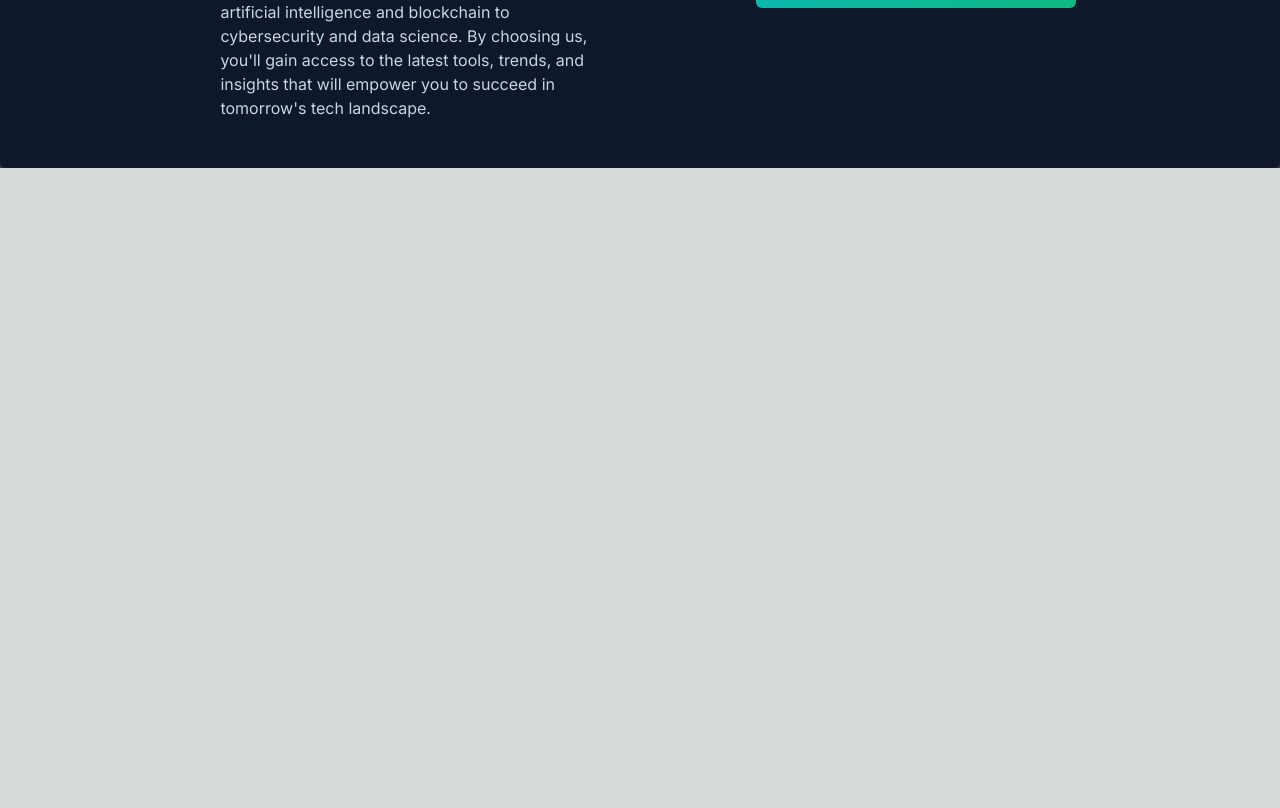
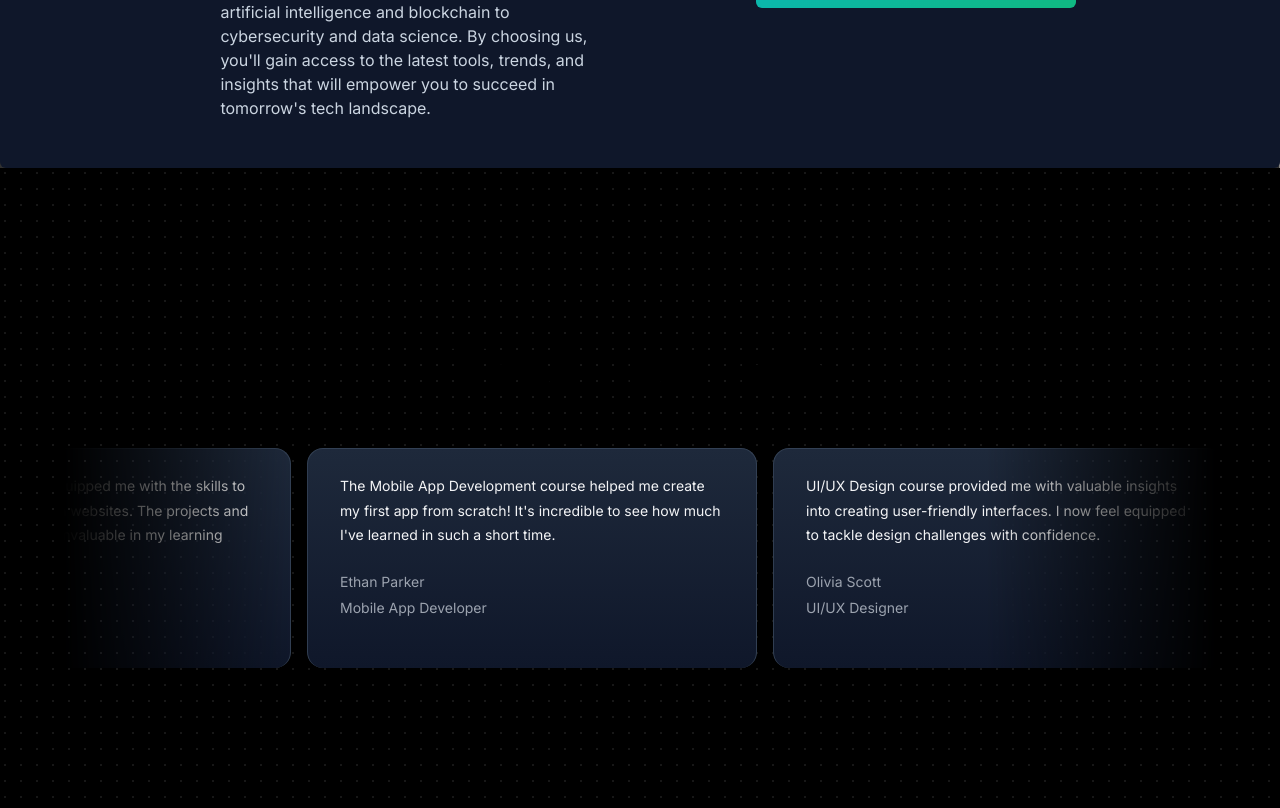
Before and after one commit to PJPhukan/Explore-Technology, a Next.js app: page / in a window 1280 px wide. Shown: the part 1972-2780 px from the top of the page. Before the commit the page ends 2140 px from the top, so only its background shows below. Built offline with nearby package versions, Linux system fonts and the light colour scheme.

Commit message:
fix bugs

```diff
--- a/package.json
+++ b/package.json
@@ -12,6 +12,7 @@
     "clsx": "^2.1.0",
     "framer-motion": "^11.0.24",
     "icons-react": "^3.7.1",
+    "mini-svg-data-uri": "^1.4.4",
     "next": "14.1.4",
     "react": "^18",
     "react-dom": "^18",
--- a/src/app/page.tsx
+++ b/src/app/page.tsx
@@ -1,12 +1,14 @@
 import ChooseUs from "@/components/ChooseUs";
 import Feature from "@/components/Feature";
 import HomeSection from "@/components/HomeSection";
+import Testimonial from "@/components/Testimonial";
 export default function Home() {
   return (
     <div className="min-h-screen bg-black/[0.8] antialiased bg-grid-white/[0.4]">
       <HomeSection />
       <Feature/>
       <ChooseUs/>
+      <Testimonial/>
     </div>
   );
 }
--- /dev/null
+++ b/src/components/Testimonial.tsx
@@ -0,0 +1,67 @@
+"use client";
+import React from "react";
+import { InfiniteMovingCards } from "./ui/infinite-moving-cards";
+
+const Testimonial = () => {
+  const TestimonialMessage = [
+    {
+      quote:
+        "The Mobile App Development course helped me create my first app from scratch! It's incredible to see how much I've learned in such a short time.",
+      name: "Ethan Parker",
+      title: "Mobile App Developer",
+    },
+    {
+      quote:
+        "UI/UX Design course provided me with valuable insights into creating user-friendly interfaces. I now feel equipped to tackle design challenges with confidence.",
+      name: "Olivia Scott",
+      title: "UI/UX Designer",
+    },
+    {
+      quote:
+        "JavaScript Advanced course took my coding skills to the next level. The advanced topics and real-world projects were exactly what I needed to excel in web development.",
+      name: "Liam Anderson",
+      title: "Full Stack Developer",
+    },
+    {
+      quote:
+        "Data Science course gave me a solid foundation in data analysis and machine learning. The practical exercises were instrumental in honing my data skills.",
+      name: "Ava Martinez",
+      title: "Data Scientist",
+    },
+    {
+      quote:
+        "Python Programming course made learning Python a breeze! The structured content and hands-on exercises were incredibly helpful for a beginner like me.",
+      name: "Noah Thompson",
+      title: "Python Developer",
+    },
+    {
+      quote:
+        "React.js Masterclass course was a game-changer for me. I now build dynamic and interactive web applications with ease, thanks to this comprehensive course.",
+      name: "Isabella White",
+      title: "Frontend Developer",
+    },
+    {
+      quote:
+        "Web Development course equipped me with the skills to build responsive and modern websites. The projects and practical assignments were invaluable in my learning journey.",
+      name: "Lucas Wilson",
+      title: "Web Developer",
+    },
+  ];
+
+  return (
+    <div className="h-[40rem] w-full dark:bg-black dark:bg-dot-white/[0.2] flex items-center flex-col justify-center relative overflow-hidden">
+      <h2 className="text-6xl py-10 font-extrabold text-center">Testimonials</h2>
+      <div className="flex justify-center w-full overflow-hidden px-4 sm:px-6 lg:px-8">
+        <div className="w-full max-w-6xl">
+          <InfiniteMovingCards
+            items={TestimonialMessage}
+            direction="right"
+            speed="slow"
+          />
+        </div>
+      </div>
+    </div>
+  );
+};
+
+export default Testimonial;
--- /dev/null
+++ b/src/components/ui/infinite-moving-cards.tsx
@@ -0,0 +1,121 @@
+"use client";
+
+import { cn } from "@/utils/cn";
+import React, { useEffect, useState } from "react";
+
+export const InfiniteMovingCards = ({
+  items,
+  direction = "left",
+  speed = "fast",
+  pauseOnHover = true,
+  className,
+}: {
+  items: {
+    quote: string;
+    name: string;
+    title: string;
+  }[];
+  direction?: "left" | "right";
+  speed?: "fast" | "normal" | "slow";
+  pauseOnHover?: boolean;
+  className?: string;
+}) => {
+  const containerRef = React.useRef<HTMLDivElement>(null);
+  const scrollerRef = React.useRef<HTMLUListElement>(null);
+
+  useEffect(() => {
+    addAnimation();
+  }, []);
+  const [start, setStart] = useState(false);
+  function addAnimation() {
+    if (containerRef.current && scrollerRef.current) {
+      const scrollerContent = Array.from(scrollerRef.current.children);
+
+      scrollerContent.forEach((item) => {
+        const duplicatedItem = item.cloneNode(true);
+        if (scrollerRef.current) {
+          scrollerRef.current.appendChild(duplicatedItem);
+        }
+      });
+
+      getDirection();
+      getSpeed();
+      setStart(true);
+    }
+  }
+  const getDirection = () => {
+    if (containerRef.current) {
+      if (direction === "left") {
+        containerRef.current.style.setProperty(
+          "--animation-direction",
+          "forwards"
+        );
+      } else {
+        containerRef.current.style.setProperty(
+          "--animation-direction",
+          "reverse"
+        );
+      }
+    }
+  };
+  const getSpeed = () => {
+    if (containerRef.current) {
+      if (speed === "fast") {
+        containerRef.current.style.setProperty("--animation-duration", "20s");
+      } else if (speed === "normal") {
+        containerRef.current.style.setProperty("--animation-duration", "40s");
+      } else {
+        containerRef.current.style.setProperty("--animation-duration", "80s");
+      }
+    }
+  };
+  return (
+    <div
+      ref={containerRef}
+      className={cn(
+        "scroller relative z-20  max-w-7xl overflow-hidden  [mask-image:linear-gradient(to_right,transparent,white_20%,white_80%,transparent)]",
+        className
+      )}
+    >
+      <ul
+        ref={scrollerRef}
+        className={cn(
+          " flex min-w-full shrink-0 gap-4 py-4 w-max flex-nowrap",
+          start && "animate-scroll ",
+          pauseOnHover && "hover:[animation-play-state:paused]"
+        )}
+      >
+        {items.map((item, idx) => (
+          <li
+            className="w-[350px] max-w-full relative rounded-2xl border border-b-0 flex-shrink-0 border-slate-700 px-8 py-6 md:w-[450px]"
+            style={{
+              background:
+                "linear-gradient(180deg, var(--slate-800), var(--slate-900)",
+            }}
+            key={item.name}
+          >
+            <blockquote>
+              <div
+                aria-hidden="true"
+                className="user-select-none -z-1 pointer-events-none absolute -left-0.5 -top-0.5 h-[calc(100%_+_4px)] w-[calc(100%_+_4px)]"
+              ></div>
+              <span className=" relative z-20 text-sm leading-[1.6] text-gray-100 font-normal">
+                {item.quote}
+              </span>
+              <div className="relative z-20 mt-6 flex flex-row items-center">
+                <span className="flex flex-col gap-1">
+                  <span className=" text-sm leading-[1.6] text-gray-400 font-normal">
+                    {item.name}
+                  </span>
+                  <span className=" text-sm leading-[1.6] text-gray-400 font-normal">
+                    {item.title}
+                  </span>
+                </span>
+              </div>
+            </blockquote>
+          </li>
+        ))}
+      </ul>
+    </div>
+  );
+};
--- a/tailwind.config.ts
+++ b/tailwind.config.ts
@@ -1,9 +1,51 @@
 import type { Config } from "tailwindcss";
+
 const defaultTheme = require("tailwindcss/defaultTheme");
 const colors = require("tailwindcss/colors");
+const svgToDataUri = require("mini-svg-data-uri");
 const {
   default: flattenColorPalette,
 } = require("tailwindcss/lib/util/flattenColorPalette");
+
+
+
+function addSvgPetterns({ matchUtilities, theme }: any) {
+  matchUtilities(
+    {
+      "bg-grid": (value: any) => ({
+        backgroundImage: `url("${svgToDataUri(
+          `<svg xmlns="http://www.w3.org/2000/svg" viewBox="0 0 32 32" width="32" height="32" fill="none" stroke="${value}"><path d="M0 .5H31.5V32"/></svg>`
+        )}")`,
+      }),
+      "bg-grid-small": (value: any) => ({
+        backgroundImage: `url("${svgToDataUri(
+          `<svg xmlns="http://www.w3.org/2000/svg" viewBox="0 0 32 32" width="8" height="8" fill="none" stroke="${value}"><path d="M0 .5H31.5V32"/></svg>`
+        )}")`,
+      }),
+      "bg-dot": (value: any) => ({
+        backgroundImage: `url("${svgToDataUri(
+          `<svg xmlns="http://www.w3.org/2000/svg" viewBox="0 0 32 32" width="16" height="16" fill="none"><circle fill="${value}" id="pattern-circle" cx="10" cy="10" r="1.6257413380501518"></circle></svg>`
+        )}")`,
+      }),
+    },
+    { values: flattenColorPalette(theme("backgroundColor")), type: "color" }
+  );
+}
+
+function addVariablesForColors({ addBase, theme }: any) {
+  let allColors = flattenColorPalette(theme("colors"));
+  let newVars = Object.fromEntries(
+    Object.entries(allColors).map(([key, val]) => [`--${key}`, val])
+  );
+
+
+  addBase({
+    ":root": newVars,
+  });
+}
+
+
+
 const config: Config = {
   content: [
     "./src/pages/**/*.{js,ts,jsx,tsx,mdx}",
@@ -21,6 +63,8 @@ const config: Config = {
       animation: {
         spotlight: "spotlight 2s ease .75s 1 forwards",
         shimmer: "shimmer 2s linear infinite",
+        scroll:
+          "scroll var(--animation-duration, 40s) var(--animation-direction, forwards) linear infinite"
       },
       keyframes: {
         spotlight: {
@@ -41,21 +85,18 @@ const config: Config = {
             backgroundPosition: "-200% 0",
           },
         },
+        scroll: {
+          to: {
+            transform: "translate(calc(-50% - 0.5rem))",
+          },
+        },
       },
     },
   },
   plugins: [
     addVariablesForColors,
+    addSvgPetterns
   ],
 };
-function addVariablesForColors({ addBase, theme }: any) {
-  let allColors = flattenColorPalette(theme("colors"));
-  let newVars = Object.fromEntries(
-    Object.entries(allColors).map(([key, val]) => [`--${key}`, val])
-  );
 
-  addBase({
-    ":root": newVars,
-  });
-}
 export default config;
```
Also changed, not shown: 1 other file (tests, documents, lock files or other folders).
